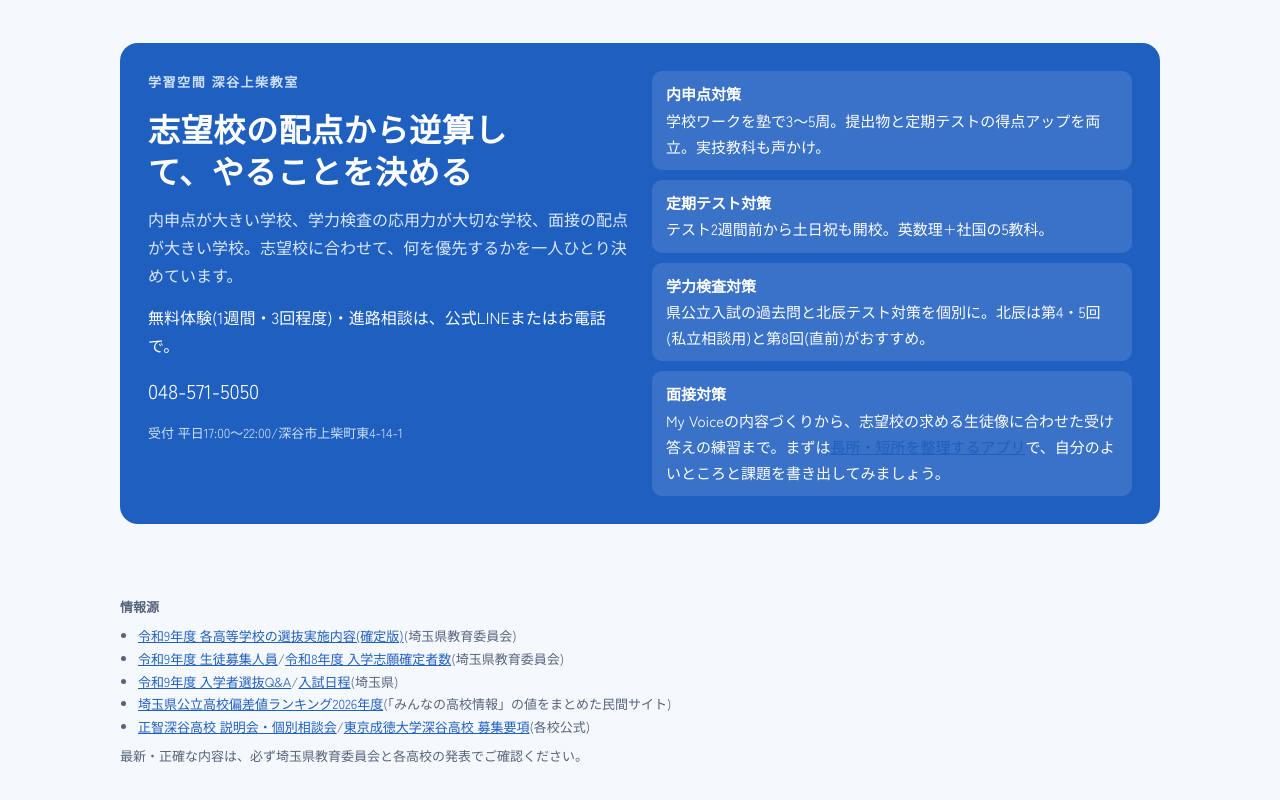
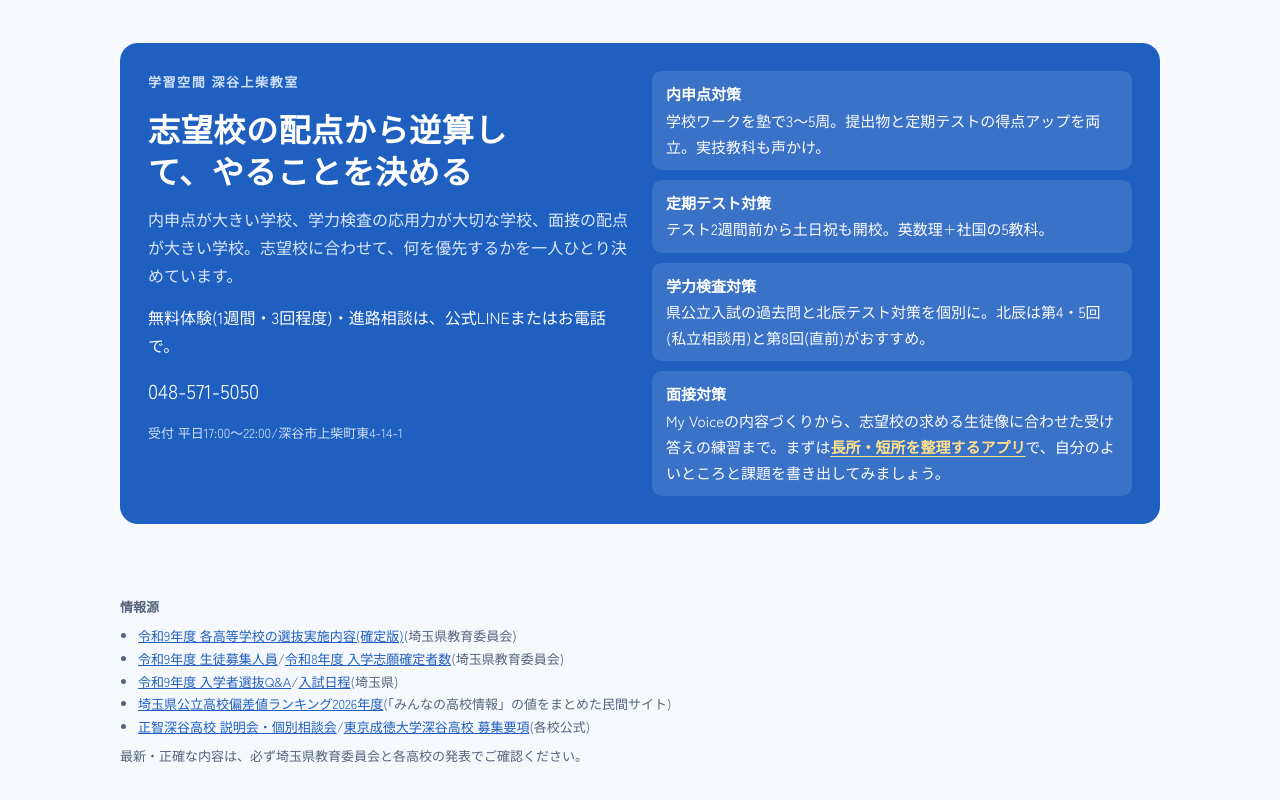
Before and after one commit to fukaya-juku/nyushi, a plain HTML site: page public/index.html in a window 1280 px wide. Shown: the part 8090-8890 px from the top of the page. Drawn offline with Linux system fonts and the light colour scheme; a web font is replaced by a local one.

Commit message:
青い帯の中のリンクを見やすい色に

```diff
--- a/public/index.html
+++ b/public/index.html
@@ -119,6 +119,7 @@ a{color:var(--accent)}
 .juku{background:var(--band);color:var(--band-ink);border-radius:18px;padding:28px;display:grid;grid-template-columns:1fr 1fr;gap:24px}
 .juku h2{color:#fff}
 .juku .lead{color:#dce8fb}
+.juku a{color:#ffe08a;font-weight:700;text-decoration:underline;text-underline-offset:3px}
 .juku ul{margin:0;padding:0;list-style:none;display:flex;flex-direction:column;gap:10px}
 .juku li{background:rgba(255,255,255,.12);border-radius:10px;padding:10px 14px;font-size:15px}
 .juku li b{display:block}
```
